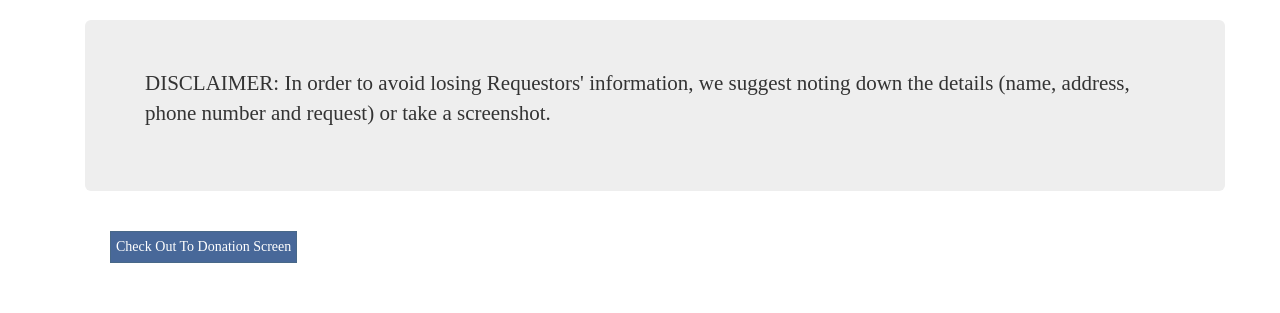
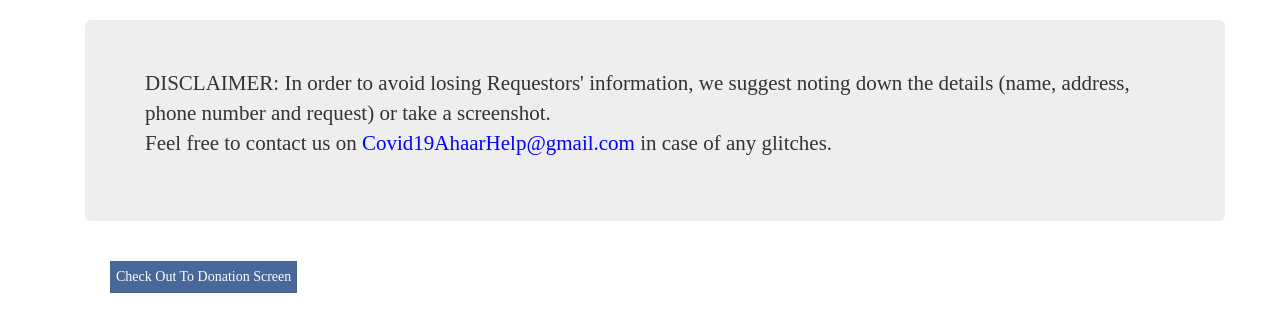
Before and after one commit to ashhadulislam/covid-assistance-mumbai, a Flask app: template templates/pendingmumbai.html in a window 1280 px wide. Shown: the part 662-975 px from the top of the page. Before the commit the page ends 925 px from the top, so only its background shows below. Run offline with Flask 2, Linux system fonts and the light colour scheme; the template is opened without the code that fills it, so the values that code supplies are empty; some libraries are stand-ins or nearby versions.

Commit message:
Add contact email

```diff
--- a/templates/otp_payment_mumbai.html
+++ b/templates/otp_payment_mumbai.html
@@ -150,7 +150,8 @@
 				</p>
 				<p class="thick">
 					DISCLAIMER: In order to avoid losing Requestors' information, we suggest noting down the details (name, address, phone number and request) or take a screenshot.
-
+					<br>
+					Feel free to contact us on <a style="color: blue" href="mailto:Covid19AhaarHelp@gmail.com">Covid19AhaarHelp@gmail.com</a> in case of any glitches.
 				</p>
 			</div>
 
--- a/templates/pendingmumbai.html
+++ b/templates/pendingmumbai.html
@@ -190,7 +190,8 @@
 						<div class="jumbotron jumbotron-fluid container_black_text">
 							<p class="thick">
 								DISCLAIMER: In order to avoid losing Requestors' information, we suggest noting down the details (name, address, phone number and request) or take a screenshot.
-
+								<br>
+								Feel free to contact us on <a style="color: blue" href="mailto:Covid19AhaarHelp@gmail.com">Covid19AhaarHelp@gmail.com</a> in case of any glitches.
 							</p>
 						</div>
 
```
